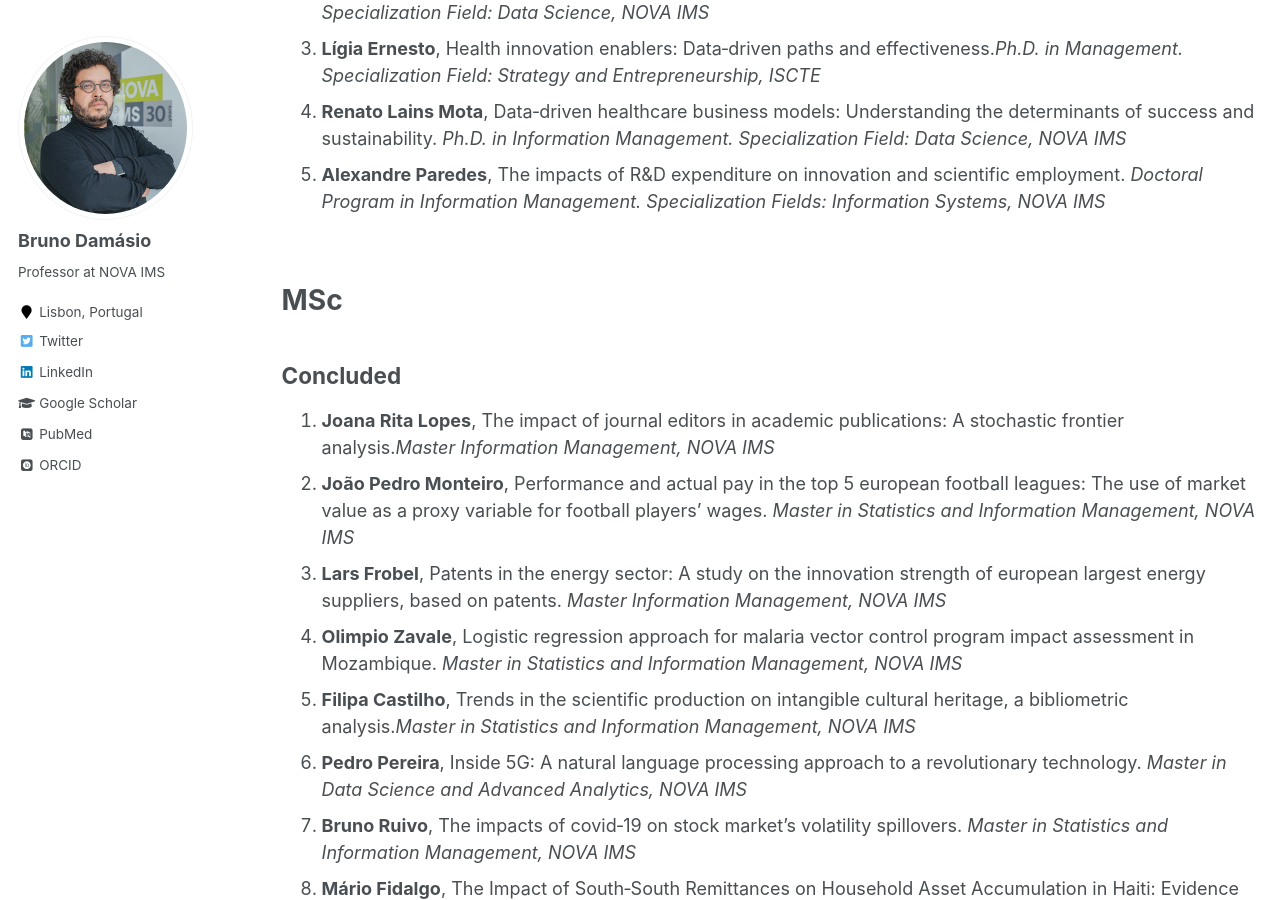
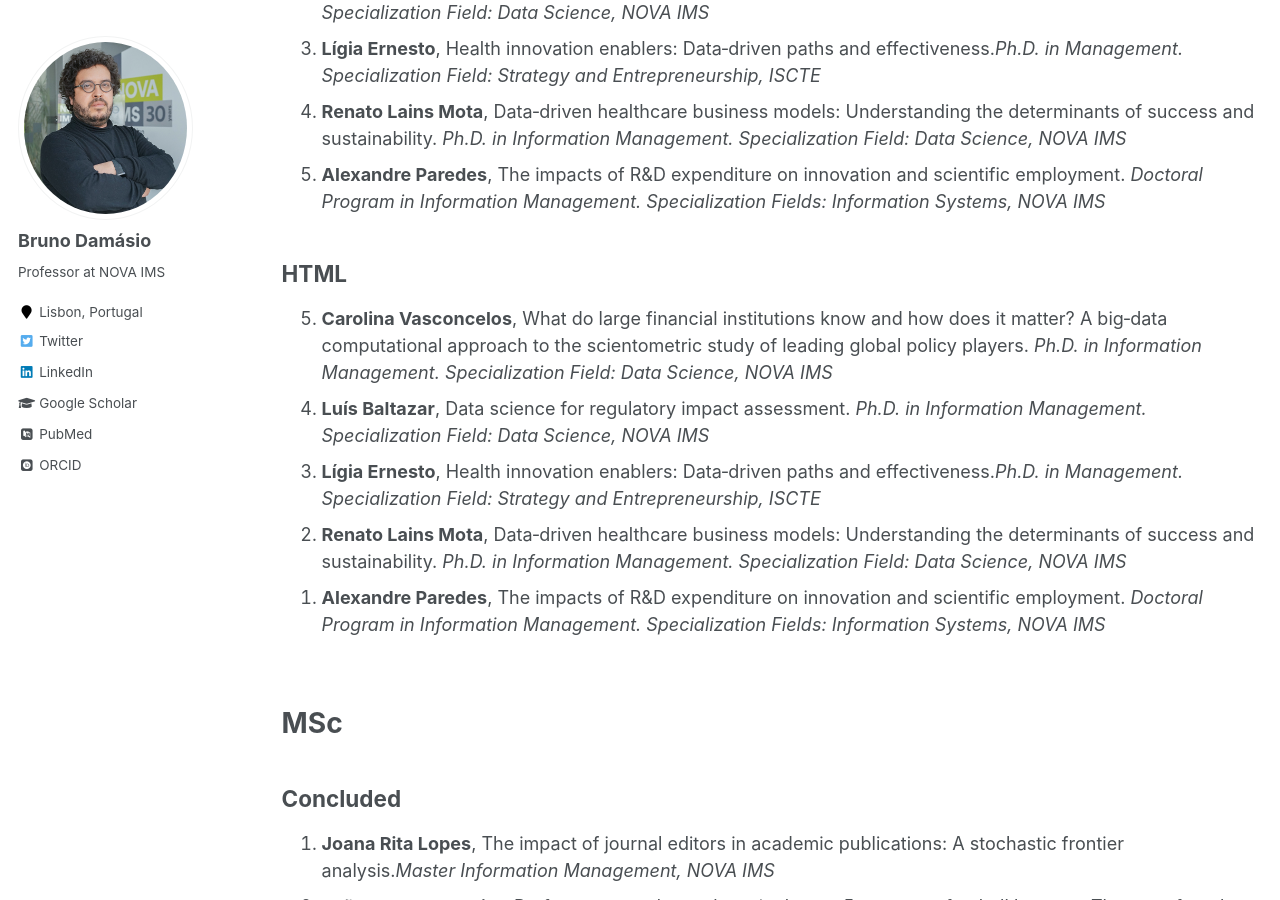
Before and after one commit to damasiob/damasiob.github.io, a Jekyll site: the page built from _pages/orietation.md, in a window 1280 px wide and 900 px high, scrolled down 456 px. Built offline with Jekyll 4.4.1, drawn with Linux system fonts in a browser that asks for light colours; some web fonts are replaced.

Commit message:
Update orietation.md

```diff
--- a/_pages/orietation.md
+++ b/_pages/orietation.md
@@ -24,6 +24,18 @@ big‑data computational approach to the scientometric study of leading global p
   4. **Renato Lains Mota**, Data‑driven healthcare business models: Understanding the determinants
 of success and sustainability. *Ph.D. in Information Management. Specialization Field: Data Science, NOVA IMS*
   5. **Alexandre Paredes**, The impacts of R&D expenditure on innovation and scientific employment. *Doctoral Program in Information Management. Specialization Fields: Information Systems, NOVA IMS*
+
+HTML
+----
+<ol reversed>
+  <li><b>Carolina Vasconcelos</b>, What do large financial institutions know and how does it matter? A
+big‑data computational approach to the scientometric study of leading global policy players. <i>Ph.D. in Information Management. Specialization Field: Data Science, NOVA IMS</i></li>
+  <li><b>Luís Baltazar</b>, Data science for regulatory impact assessment. <i>Ph.D. in Information Management. Specialization Field: Data Science, NOVA IMS</i></li>
+  <li><b>Lígia Ernesto</b>, Health innovation enablers: Data‑driven paths and effectiveness.<i>Ph.D. in Management. Specialization Field: Strategy and Entrepreneurship, ISCTE</i></li>
+    <li><b>Renato Lains Mota</b>, Data‑driven healthcare business models: Understanding the determinants
+of success and sustainability. <i>Ph.D. in Information Management. Specialization Field: Data Science, NOVA IMS</i></li>
+  <li><b>Alexandre Paredes</b>, The impacts of R&D expenditure on innovation and scientific employment. <i>Doctoral Program in Information Management. Specialization Fields: Information Systems, NOVA IMS</i></li>
+</ol>
 
 <br>
 
```
